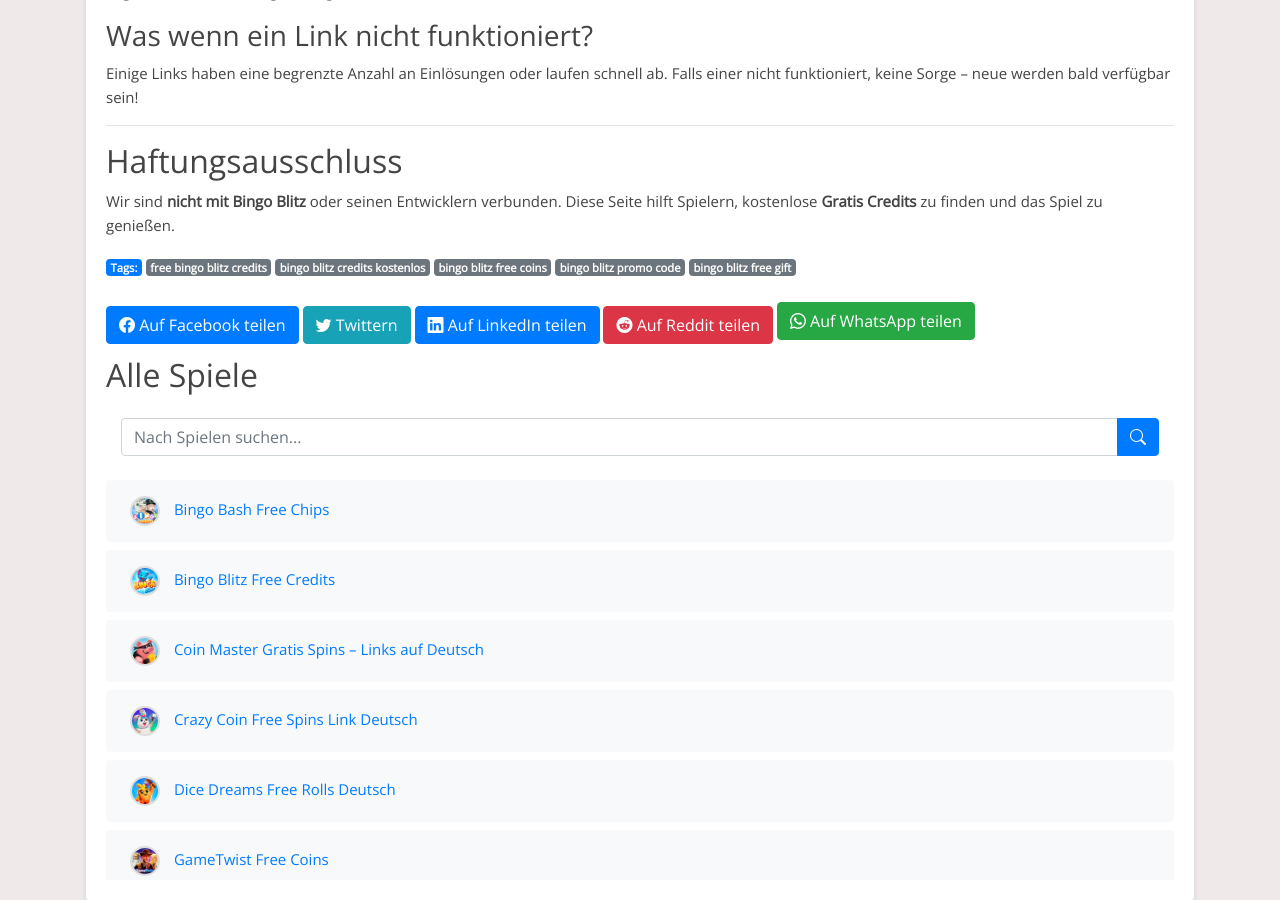
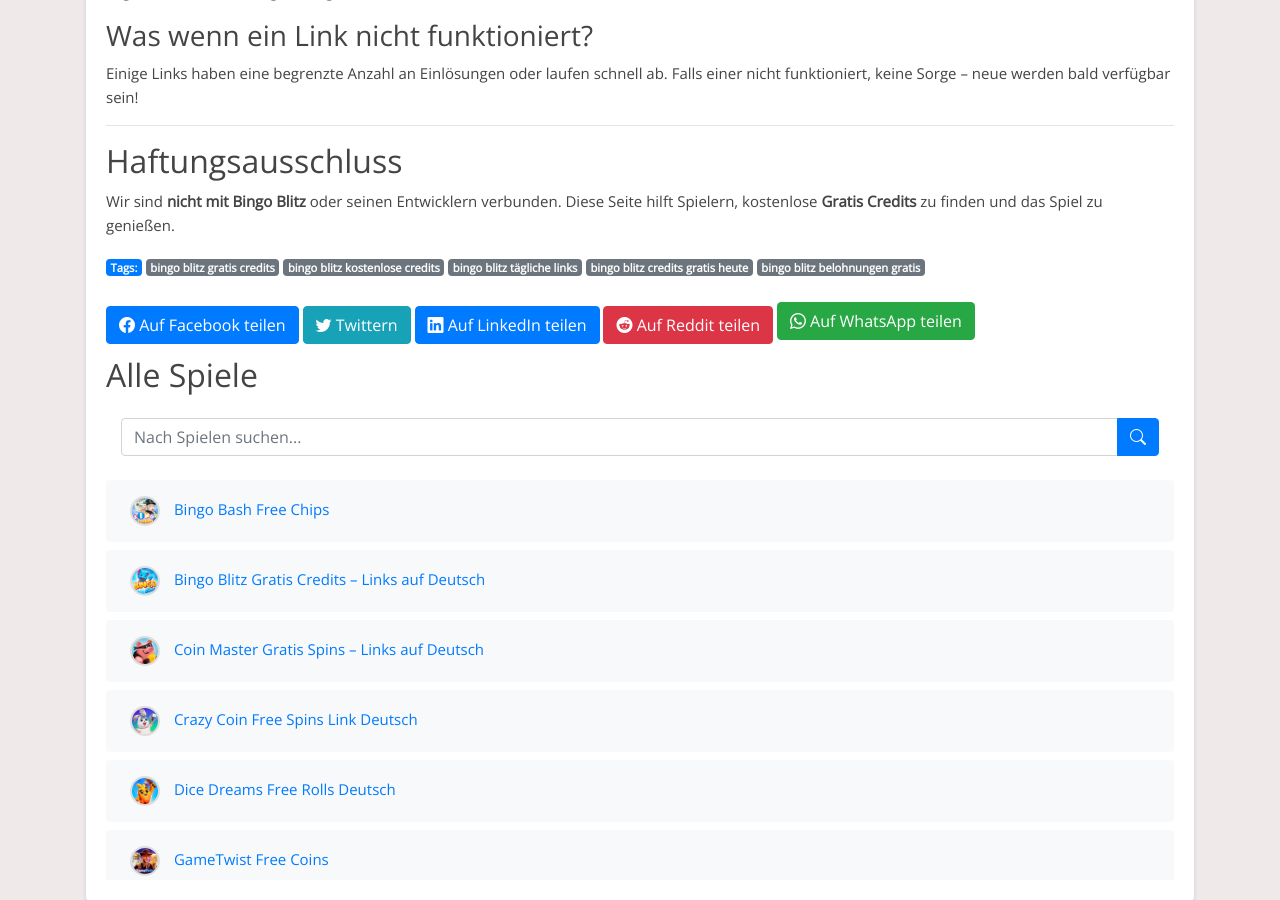
Before and after one commit to Prollad99/bs-de, a Jekyll site: the page built from _posts/2025-01-18-bingo-blitz.md, in a window 1280 px wide and 900 px high, scrolled down 8501 px. Built offline with Jekyll 4.4.1, drawn with Linux system fonts in a browser that asks for light colours; some of the changed text lies outside the part shown.

Commit message:
Update 2025-01-18-bingo-blitz.md

```diff
--- a/_posts/2025-01-18-bingo-blitz.md
+++ b/_posts/2025-01-18-bingo-blitz.md
@@ -1,15 +1,22 @@
 ---
 layout: post
-title: "Bingo Blitz Free Credits"
-date: 2025-01-18
+title: "Bingo Blitz Gratis Credits – Links auf Deutsch"
+description: "Sichere dir täglich kostenlose Bingo Blitz Credits! Neue Gratis-Links für deutsche Spieler – 100% sicher und aktuell."
+date: 2025-03-14
 author: "BonusCollector"
-permalink: /bingo-blitz-free-credits/
+permalink: /bingo-blitz-gratis-credits/
+redirect_from: /bingo-blitz-free-credits/
 image: /assets/images/bingo-blitz.webp
+alt: "Bingo Blitz Gratis Credits Belohnung"
 include_file: bingo-blitz.html
 manifest: /manifests/bingo-blitz.json
-tags: [free bingo blitz credits, bingo blitz credits kostenlos, bingo blitz free coins, bingo blitz promo code, bingo blitz free gift]
+tags:
+  - "bingo blitz gratis credits"
+  - "bingo blitz kostenlose credits"
+  - "bingo blitz tägliche links"
+  - "bingo blitz credits gratis heute"
+  - "bingo blitz belohnungen gratis"
 ---
-
 {% include bingo-blitz_post.html %}
 
 {% include bingo-blitz.html %}
```
